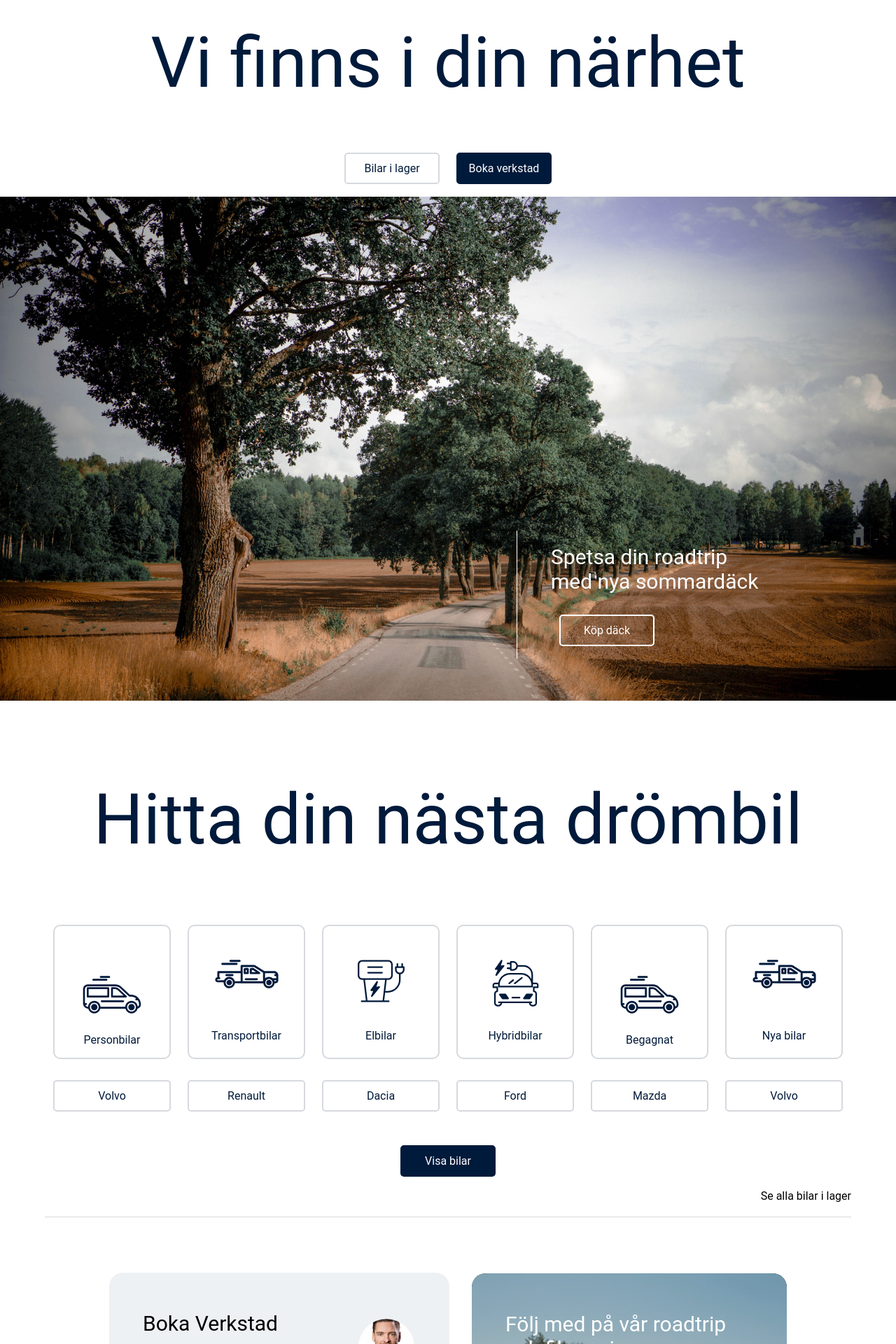
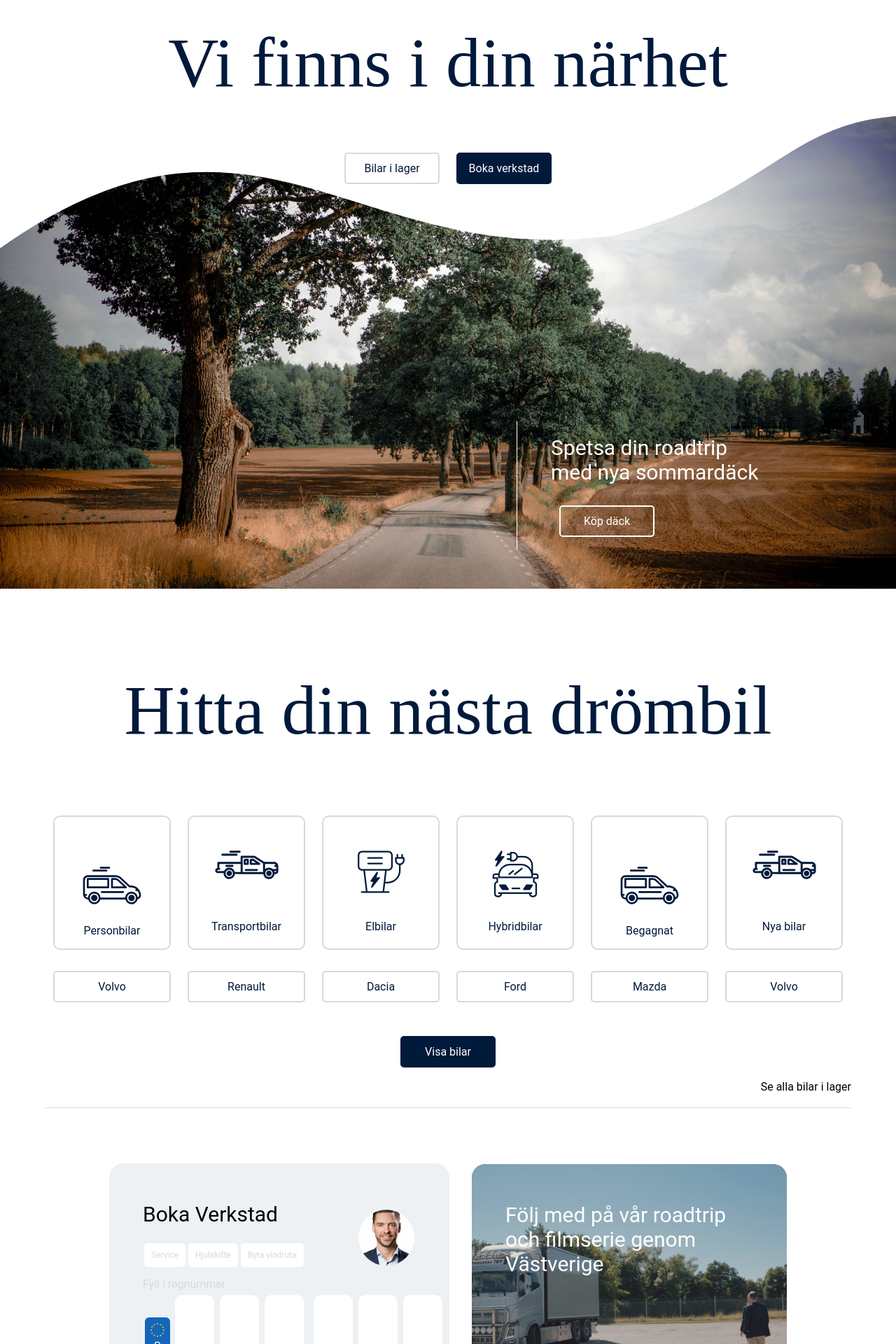
Before and after one commit to Charmaine-wang/sould-assignment, a React (Create React App) app: page / in a window 1280 px wide. Shown: the part 80-2000 px from the top of the page at 70% size. Built offline with nearby package versions, Linux system fonts and the light colour scheme.

Commit message:
removed unused code, hero mask

```diff
--- a/src/sections/CarGallery.jsx
+++ b/src/sections/CarGallery.jsx
@@ -14,10 +14,6 @@ const StyledCarGallery = styled.div`
 	div {
 		display: flex;
 	}
-	/* hr {
-		color: red;
-		width: 100%;
-	} */
 `;
 
 const StyledViewAll = styled.div`
--- a/src/sections/Footer.jsx
+++ b/src/sections/Footer.jsx
@@ -8,12 +8,12 @@ const StyledFooter = styled.div`
 	justify-content: center;
 	align-items: center;
 	padding: 0 140px;
-	justify-content: space-between;
+	justify-content: center;
 	width: 100%;
 	height: 328px;
 	margin: 80px 0;
 	> div {
-		width: 50%;
+		width: 530px;
 		margin: 16px;
 	}
 `;
--- a/src/sections/Hero.jsx
+++ b/src/sections/Hero.jsx
@@ -7,6 +7,7 @@ const StyledHero = styled.div`
 	justify-content: center;
 	align-items: center;
 	flex-direction: column;
+	width: 100%;
 
 	> h1 {
 		margin-bottom: 48px;
@@ -24,6 +25,15 @@ const StyledbuttonWrapper = styled.div`
 	justify-content: center;
 `;
 
+const StyledImageWrapper = styled.div`
+	margin-top: -160px;
+	> img {
+		mask: url('/images/clipPath.svg');
+		mask-repeat: no-repeat;
+		mask-size: cover;
+		width: 100%;
+	}
+`;
 const StyledImgText = styled.div`
 	position: absolute;
 	bottom: 60px;
@@ -49,11 +59,14 @@ export const Hero = () => {
 					typestyle="dark"
 				/>
 			</StyledbuttonWrapper>
-			<img src="/images/start.jpg" alt="" />
-			<StyledImgText>
-				<h2>Spetsa din roadtrip med nya sommardäck</h2>
-				<Button label="Köp däck" typestyle="light" />
-			</StyledImgText>
+			<StyledImageWrapper>
+				<img src="/images/start.jpg" alt="" />
+
+				<StyledImgText>
+					<h2>Spetsa din roadtrip med nya sommardäck</h2>
+					<Button label="Köp däck" typestyle="light" />
+				</StyledImgText>
+			</StyledImageWrapper>
 		</StyledHero>
 	);
 };
--- a/src/styles/GlobalStyles.js
+++ b/src/styles/GlobalStyles.js
@@ -3,6 +3,7 @@ import { theme } from './Theme';
 
 const GlobalStyle = createGlobalStyle`
 @import url('https://fonts.googleapis.com/css2?family=Roboto:wght@400;500&display=swap');
+@import url ('https://fonts.googleapis.com/css2?family=Roboto+Slab:wght@400&display=swap');
 
   *,*::before,*::after {
     box-sizing: border-box;
@@ -14,6 +15,7 @@ const GlobalStyle = createGlobalStyle`
   }
 
   h1 {
+    font-family: 'Roboto Slab', serif;
     font-size: 100px;
     line-height: 100px;
     color: ${theme.color.darkPrimary};
```
Also changed, not shown: public/images/clipPath.svg (added).
